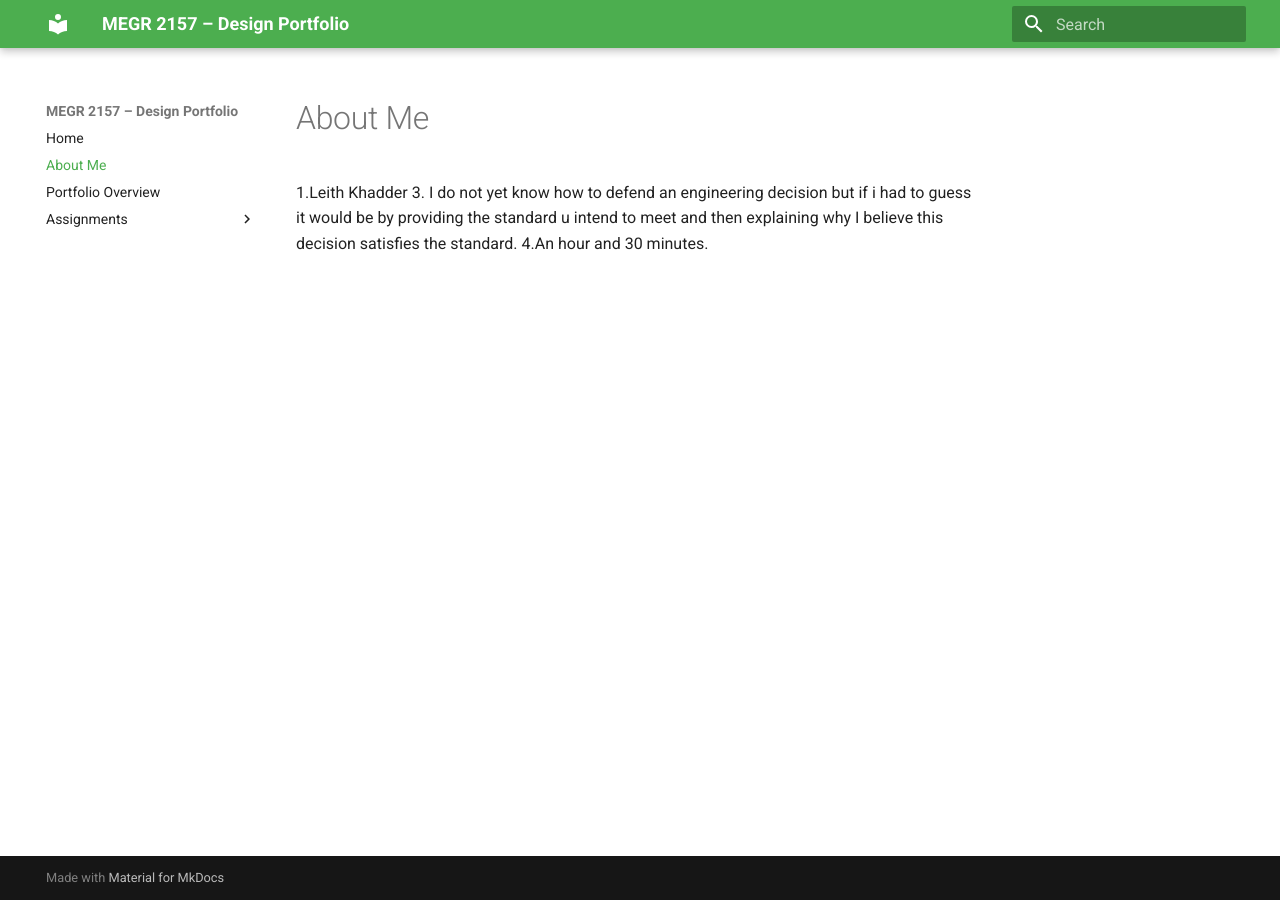
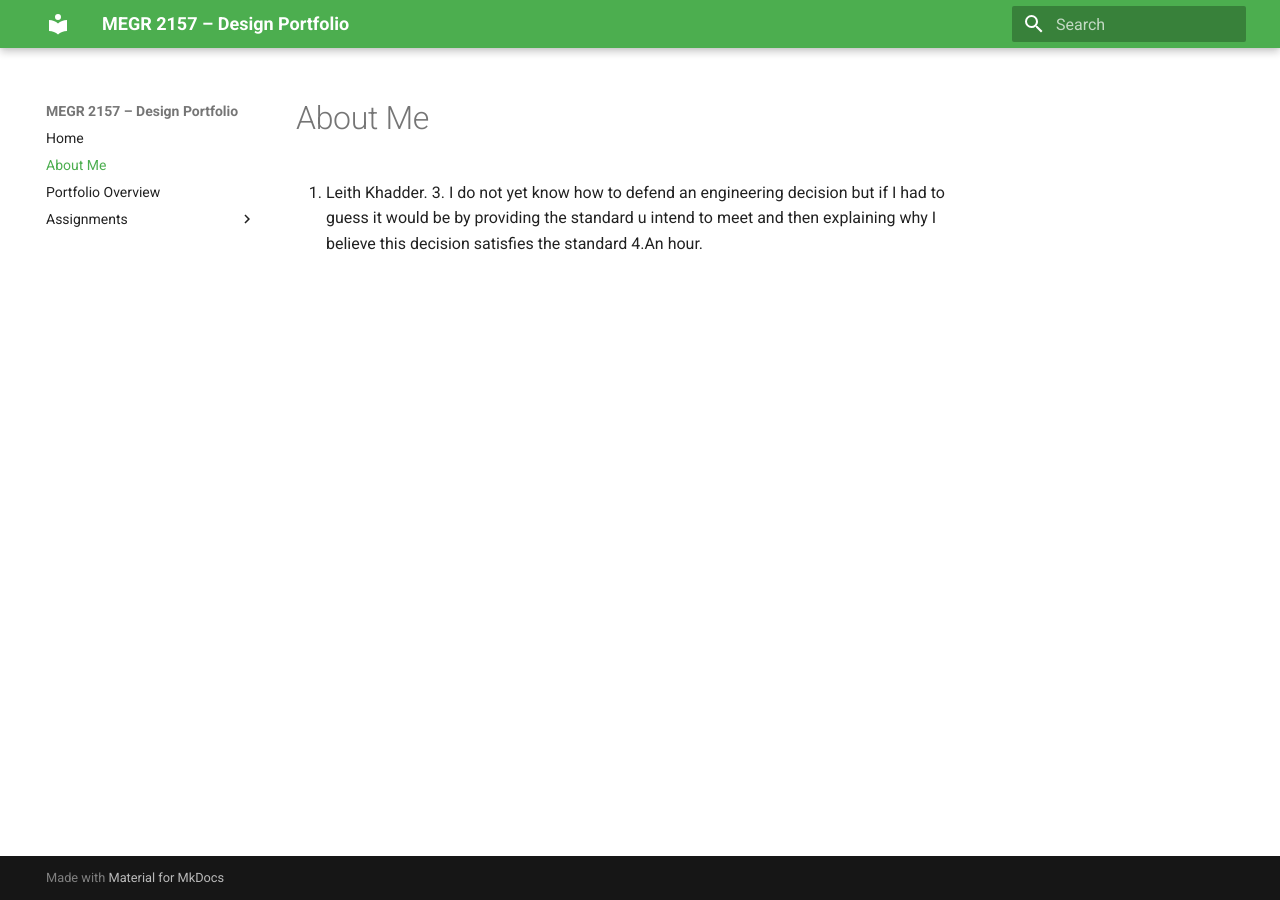
Before and after one commit to lkhadde3-cmd/megr2157-portfolio, an MkDocs documentation site: the page built from docs/aboutme/index.md, in a window 1280 px wide. Built offline with MkDocs 1.6.1 and Material for MkDocs 9.7.7, drawn with Linux system fonts in a browser that asks for light colours.

Commit message:
Fix formatting in About Me section
Correct formatting and punctuation in the About Me section.

```diff
--- a/docs/aboutme/index.md
+++ b/docs/aboutme/index.md
@@ -1,4 +1,2 @@
 #About Me
-1.Leith Khadder
-3. I do not yet know how to defend an engineering decision but if i had to guess it would be by providing the standard u intend to meet and then explaining why I believe this decision satisfies the standard.
-4.An hour and 30 minutes.
+1. Leith Khadder.  3. I do not yet know how to defend an engineering decision but if I had to guess it would be by providing the standard u intend to meet and then explaining why I believe this decision satisfies the standard    4.An hour.
```
